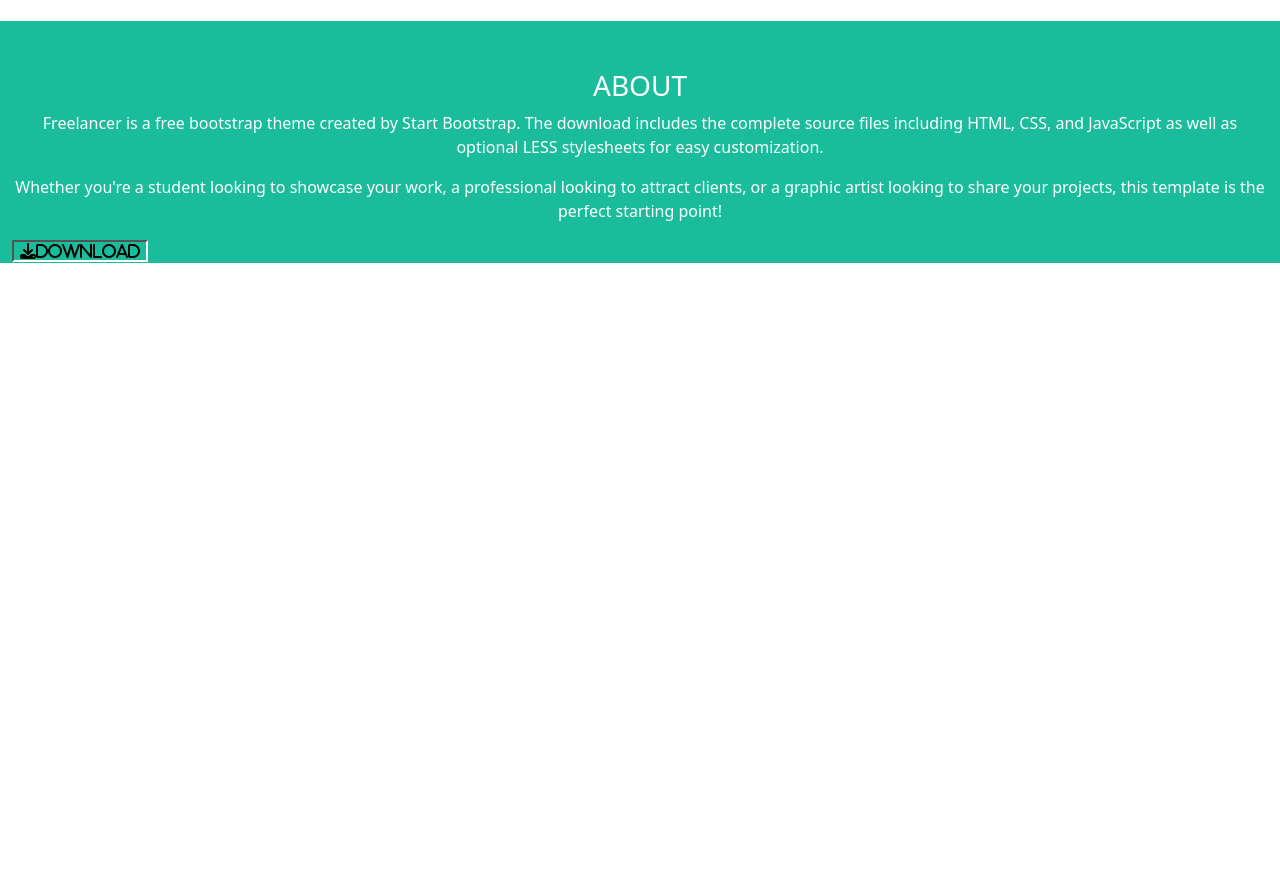
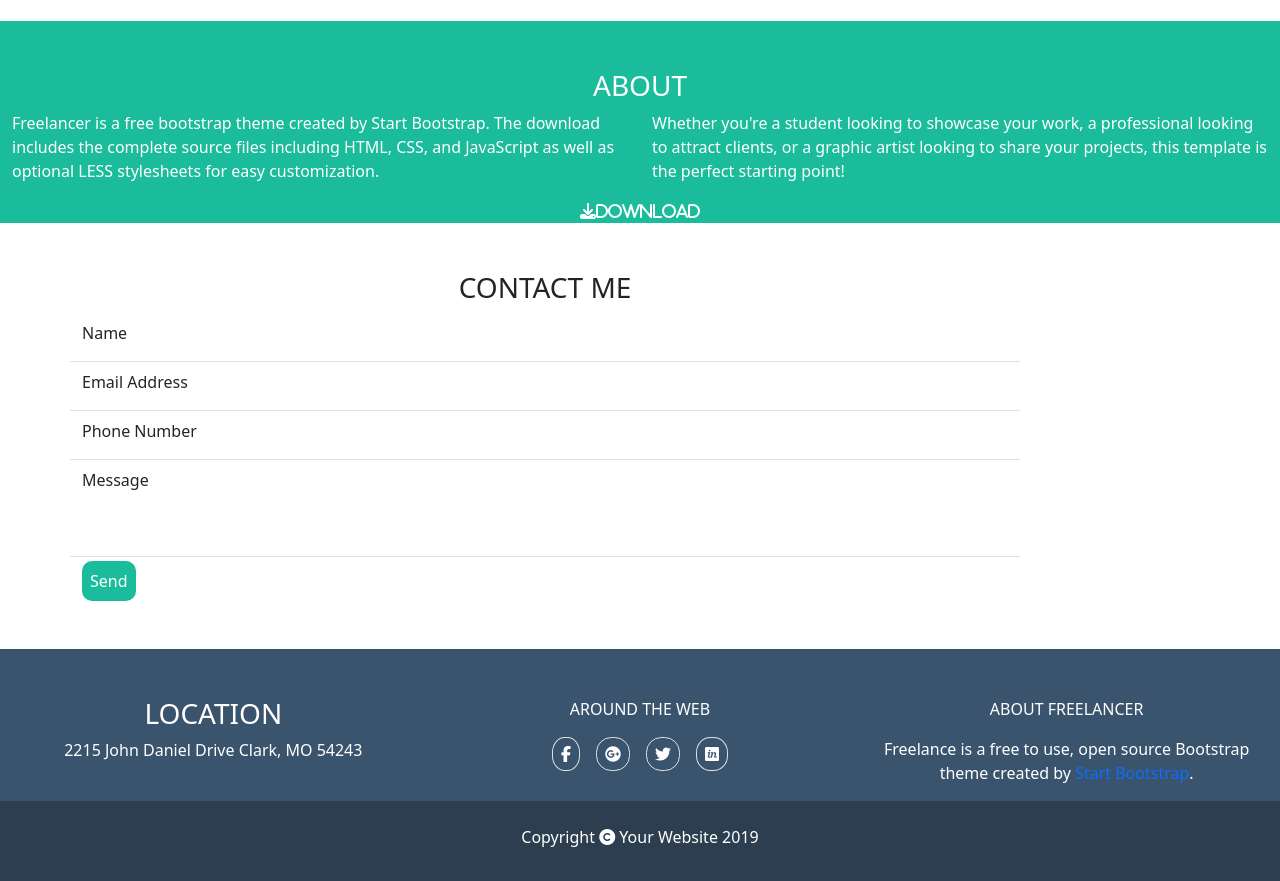
Before and after one commit to antoniozacca/html-css-bootstrap-freelancer, a plain HTML site: page index.html in a window 1280 px wide. Shown: the part 905-1786 px from the top of the page. Before the commit the page ends 1168 px from the top, so only its background shows below. Drawn offline with nearby package versions, Linux system fonts and the light colour scheme.

Commit message:
add footer

```diff
--- a/css/style.css
+++ b/css/style.css
@@ -3,6 +3,9 @@
 }
 .bg-mint{
     background-color: #1ABC9Cff;
+}
+.bg-yinmn-blue{
+    background-color: #3A546Dff;
 }
 .text-uppercase{
     text-transform: uppercase;
@@ -24,3 +27,12 @@ li a{
     border-right: 2px solid white;
     border-bottom: 2px solid white;
 }
+.border-radius{
+    border-radius: 10px;
+}
+.border-radius-footer{
+    border-radius: 45%;
+}
+footer a{
+    text-decoration: none;
+}
--- a/index.html
+++ b/index.html
@@ -3,7 +3,7 @@
 <head>
     <meta charset="UTF-8">
     <meta name="viewport" content="width=device-width, initial-scale=1.0">
-    <title>Document</title>
+    <title>Bootstrap Freelancer</title>
     <link href="https://cdn.jsdelivr.net/npm/bootstrap@5.3.3/dist/css/bootstrap.min.css" rel="stylesheet" integrity="sha384-QWTKZyjpPEjISv5WaRU9OFeRpok6YctnYmDr5pNlyT2bRjXh0JMhjY6hW+ALEwIH" crossorigin="anonymous">
     <link rel="stylesheet" href="./css/style.css">
     <link rel="stylesheet" href="https://cdnjs.cloudflare.com/ajax/libs/font-awesome/6.5.2/css/all.min.css" integrity="sha512-SnH5WK+bZxgPHs44uWIX+LLJAJ9/2PkPKZ5QiAj6Ta86w+fsb2TkcmfRyVX3pBnMFcV7oQPJkl9QevSCWr3W6A==" crossorigin="anonymous" referrerpolicy="no-referrer" />
@@ -12,7 +12,7 @@
     <!-- header -->
     <header class="bg-header text-white text-uppercase">
 
-        <div class="container-fluid">
+        <div class="container">
             <div class="row justify-content-between pt-3 pb-3">
                 <div class="col-6 d-flex align-items-center">
                   Start bootstrap
@@ -79,19 +79,81 @@
         </div>
         <!-- about -->
         <div class="container-fluid bg-mint mt-4 text-white">
-            <div class="row">
+            <div class="row justify-content-center">
                 <div class="col-12">
-
                     <h3 class="text-uppercase text-center pt-5">about</h3>
-                    <p class="text-center">Freelancer is a free bootstrap theme created by Start Bootstrap. The download includes the complete source files including HTML, CSS, and JavaScript as well as optional LESS stylesheets for easy customization.</p>
-                    <p class="text-center">Whether you're a student looking to showcase your work, a professional looking to attract clients, or a graphic artist looking to share your projects, this template is the perfect starting point!</p>
-                    <button class="fas fa-download bg-mint">Download</button>
+                </div>
+                <div class="col-8 col-md-6">
+                    <p class="text-start">Freelancer is a free bootstrap theme created by Start Bootstrap. The download includes the complete source files including HTML, CSS, and JavaScript as well as optional LESS stylesheets for easy customization.</p>
+                </div>
+                <div class="col-8 col-md-6">
+                    <p class="text-start">Whether you're a student looking to showcase your work, a professional looking to attract clients, or a graphic artist looking to share your projects, this template is the perfect starting point!</p>
+                </div>
+                <div class="col-8 text-center">
+                    <button class="fas fa-download bg-mint text-white border-0">Download</button>
                 </div>
 
             </div>
         </div>
+        <!-- contact me -->
+        <section id="contact">
+            <div class="container">
+                <div class="row">
+                    <div class="col-10">
+                        <h3 class="text-uppercase text-center pt-5">contact me</h3>
+                    </div>
+                    <div class="col-10 pt-2">
+                        <p>Name</p>
+                    </div>
+                    <div class="col-10 pt-2 border-top">
+                        <p>Email Address</p>
+                    </div>
+                    <div class="col-10 pt-2 border-top">
+                        <p>Phone Number</p>
+                    </div>
+                    <div class="col-10 pt-2 border-top pb-5">
+                        <p>Message</p>
+                    </div>
+                    <div class="col-10 border-top pt-1 pb-5">
+                        <button class="p-2 bg-mint text-white border-0 border-radius">Send</button>
+                    </div>
+                </div>
+            </div>
+        </section>
 
     </main>
     <!-- fine main -->
+
+    <!-- footer -->
+    <footer class="text-white">
+        <div class="container-fluid bg-yinmn-blue">
+            <div class="row text-center">
+                <div class="col-12 col-md-4">
+                    <h3 class="text-uppercase pt-5">location</h3>
+                    <p>2215 John Daniel Drive Clark, MO 54243</p>
+                </div>
+                <div class="col-12 col-md-4 text-center pt-5">
+                    <p class="text-uppercase">around the web</p>
+
+                    <div class="d-flex gap-3 justify-content-center">
+                        <i class="fab fa-facebook-f border p-2 border-radius-footer"></i>
+                        <i class="fab fa-google-plus border p-2 border-radius-footer"></i>
+                        <i class="fab fa-twitter border p-2 border-radius-footer"></i>
+                        <i class="fab fa-invision border p-2 border-radius-footer"></i>
+                    </div>
+
+                </div>
+                <div class="col-12 col-md-4 pt-5">
+                    <p class="text-uppercase">about freelancer</p>
+                    <p>Freelance is a free to use, open source Bootstrap theme created by <a href="#">Start Bootstrap</a>.</p>
+                </div>
+            </div>
+        </div>
+        <div class="container-fluid bg-header">
+            <div class="col-12 pt-4 text-center pb-3">
+                <p>Copyright <i class="fas fa-copyright"></i> Your Website 2019</p>
+            </div>
+        </div>
+    </footer>
 </body>
 </html>
```
